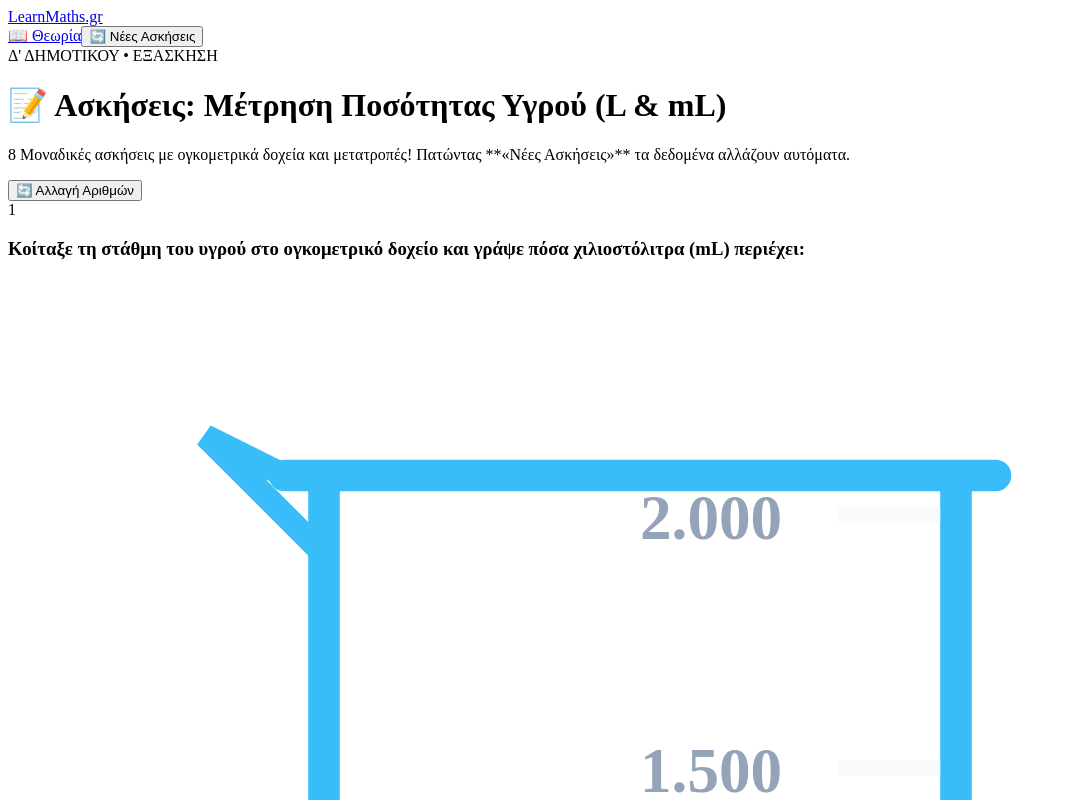
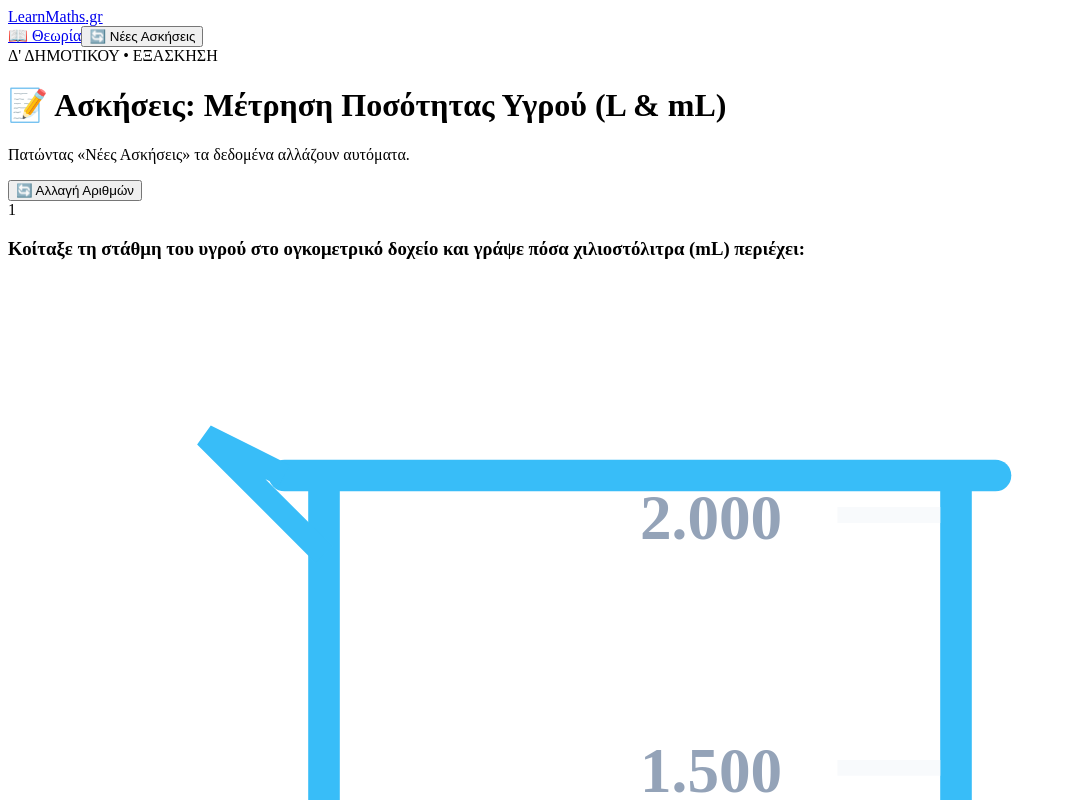
Before and after one commit to gkrimpas-lab/learn-maths-2026, a Next.js app: page /d-dimotikou/29-posotita-igrou-ask in a window 1280 px wide. Shown: the top 800 px of the page, without its empty margins (0-1067 px from the left). Built offline with nearby package versions, Linux system fonts and the light colour scheme.

Commit message:
Remove redundant text in exercise description

```diff
--- a/pages/d-dimotikou/29-posotita-igrou-ask.js
+++ b/pages/d-dimotikou/29-posotita-igrou-ask.js
@@ -367,7 +367,7 @@ export default function PosotitaIgrouAskPage() {
                 📝 Ασκήσεις: Μέτρηση Ποσότητας Υγρού (L & mL)
               </h1>
               <p className="text-cyan-100 text-sm md:text-base mt-1">
-                8 Μοναδικές ασκήσεις με ογκομετρικά δοχεία και μετατροπές! Πατώντας **«Νέες Ασκήσεις»** τα δεδομένα αλλάζουν αυτόματα.
+                Πατώντας «Νέες Ασκήσεις» τα δεδομένα αλλάζουν αυτόματα.
               </p>
             </div>
 
```
